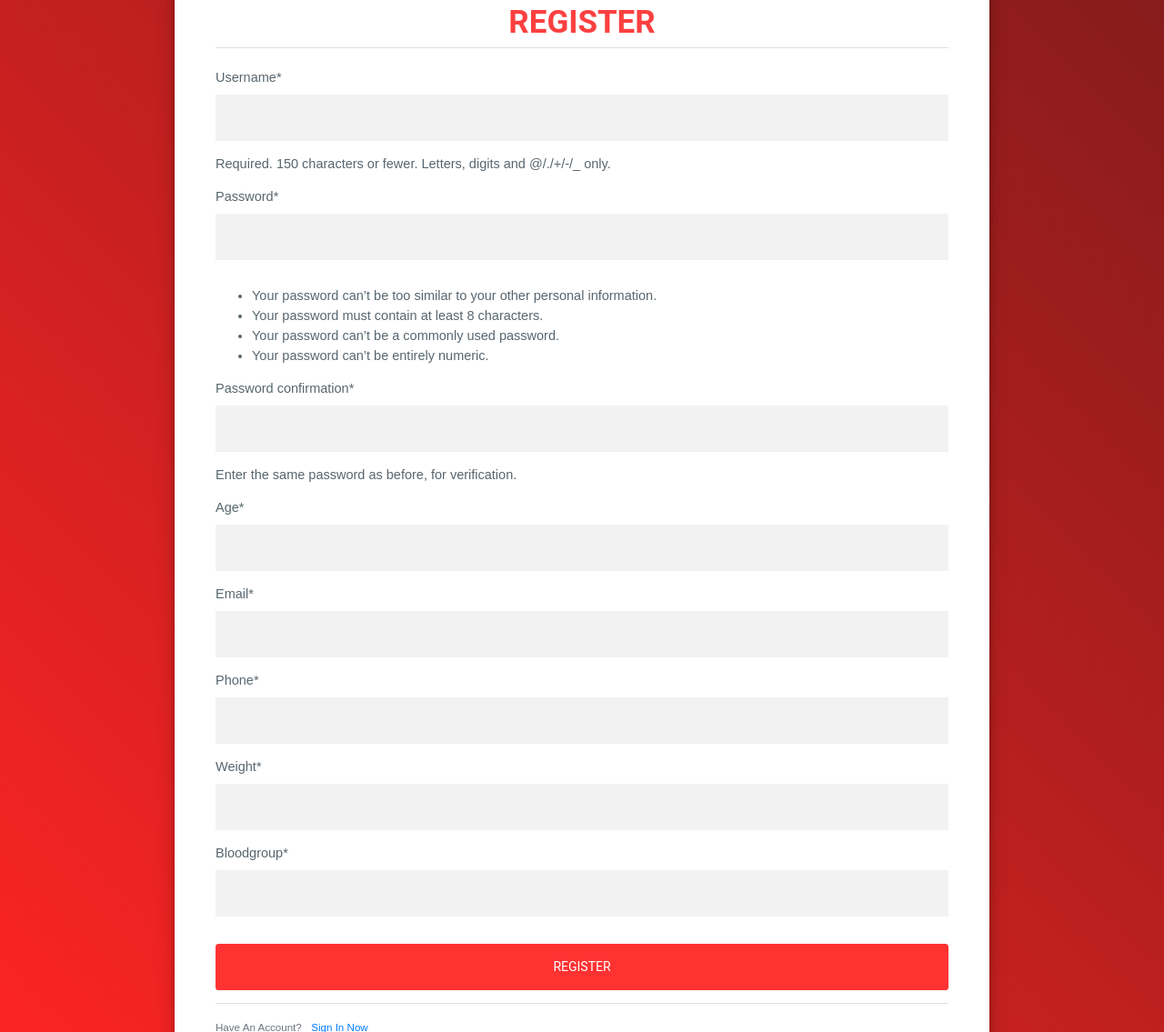
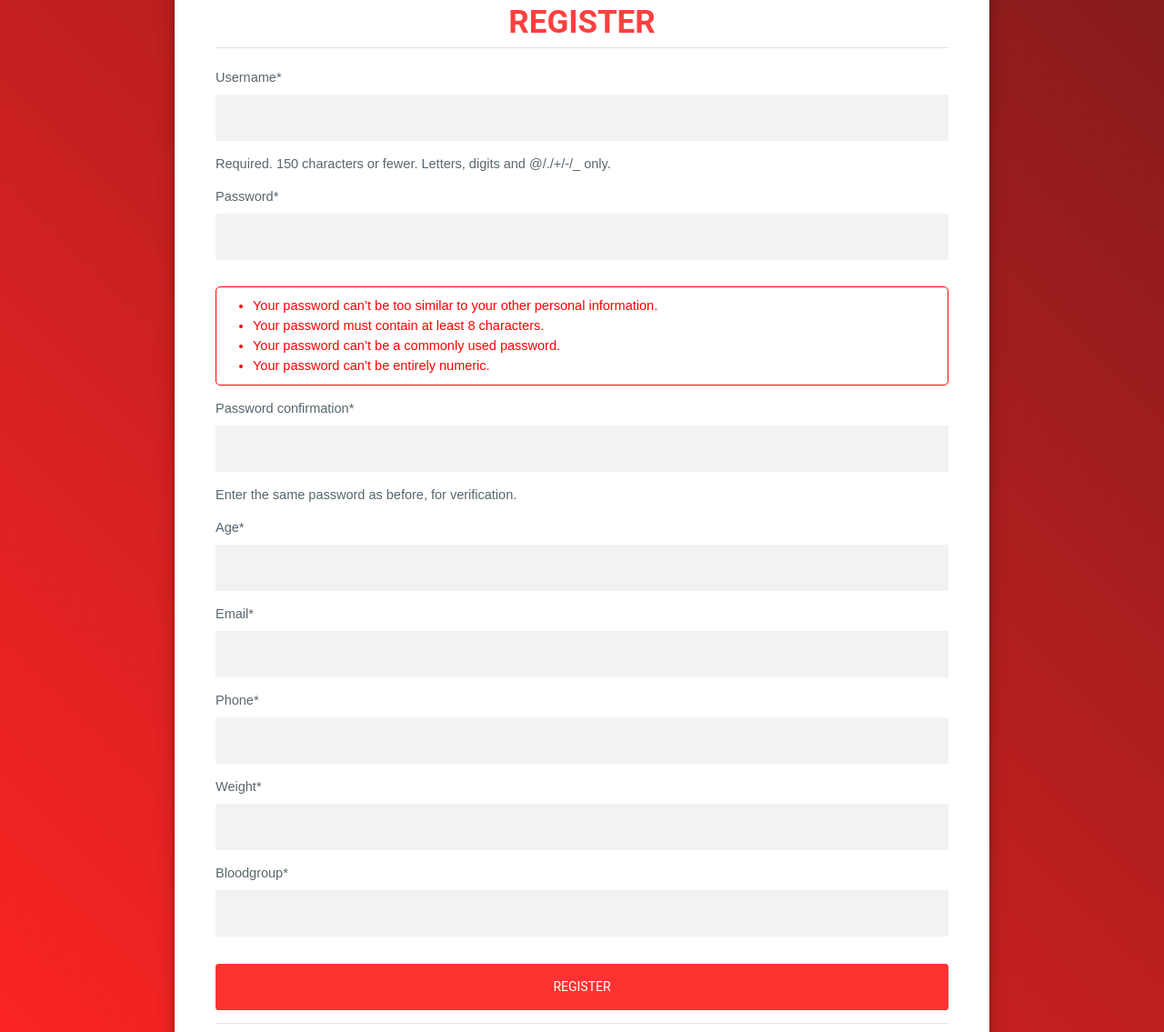
Before and after one commit to silent-lad/djangoLearn, a Django app: page /register/ in a window 1280 px wide. Shown: the part 148-1283 px from the top of the page at 91% size. Run offline with Django 3.2, Linux system fonts and the light colour scheme; some libraries are stand-ins or nearby versions; some web fonts are replaced.

Commit message:
Style completed

```diff
--- a/bloodbankapp/static/bloodbankapp/style.css
+++ b/bloodbankapp/static/bloodbankapp/style.css
@@ -925,6 +925,14 @@ table thead th {
   box-shadow: 0 0 20px 0 rgba(0, 0, 0, 0.2), 0 5px 5px 0 rgba(0, 0, 0, 0.24);
 }
 
+.controls > ul > li {
+  color: red !important;
+}
+.controls > ul {
+  border: 1px solid red !important;
+  border-radius: 5px !important;
+  padding: 10px 40px;
+}
 .form.dashboard {
   max-width: 100vw !important;
   width: 100% !important;
--- a/bloodbankapp/templates/bloodbankapp/index.html
+++ b/bloodbankapp/templates/bloodbankapp/index.html
@@ -13,6 +13,11 @@
                 <!--  <p class="message">Not registered? <router-link to="/signup">Create an account</router-link> -->
                 <!-- </p> -->
             </form>
+            <div class="border-top pt-3">
+                <small class="text-muted">
+                    Need An Account? <a class="ml-2" href="{% url 'register' %}">Sign Up Now</a>
+                </small>
+            </div>
         </div>
 </body>
 {% endblock content %}
--- a/bloodbankapp/views.py
+++ b/bloodbankapp/views.py
@@ -224,8 +224,8 @@ class AppointmentUpdateView(LoginRequiredMixin, CreateView):
     def form_valid(self, form):
         self.object = self.get_object()
         form.instance.user = self.request.user
-        hospitalid = self.object.hospitalid
-        form.instance.hospital = Hospital.objects.filter(id=hospitalid).first()
+        hospital = self.object.hospital
+        form.instance.hospital = hospital
         return super().form_valid(form)
 
     def get_context_data(self, **kwargs):
```
Also changed, not shown: bloodbankapp/templates/bloodbankapp/appointment_confirm_delete.html (+6 -2 lines), bloodbankapp/templates/bloodbankapp/hospital_confirm_delete.html (+5 -2 lines).
